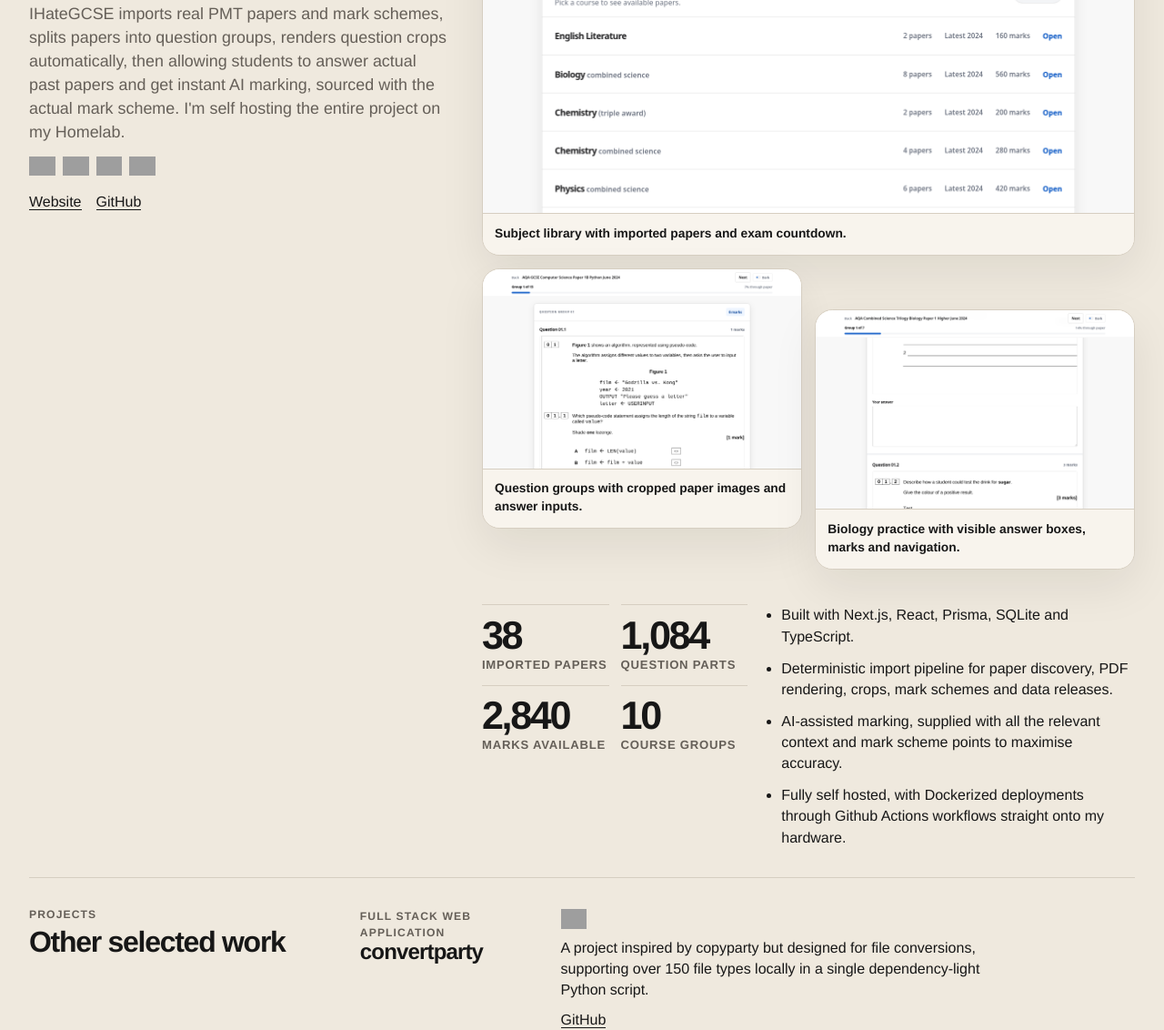
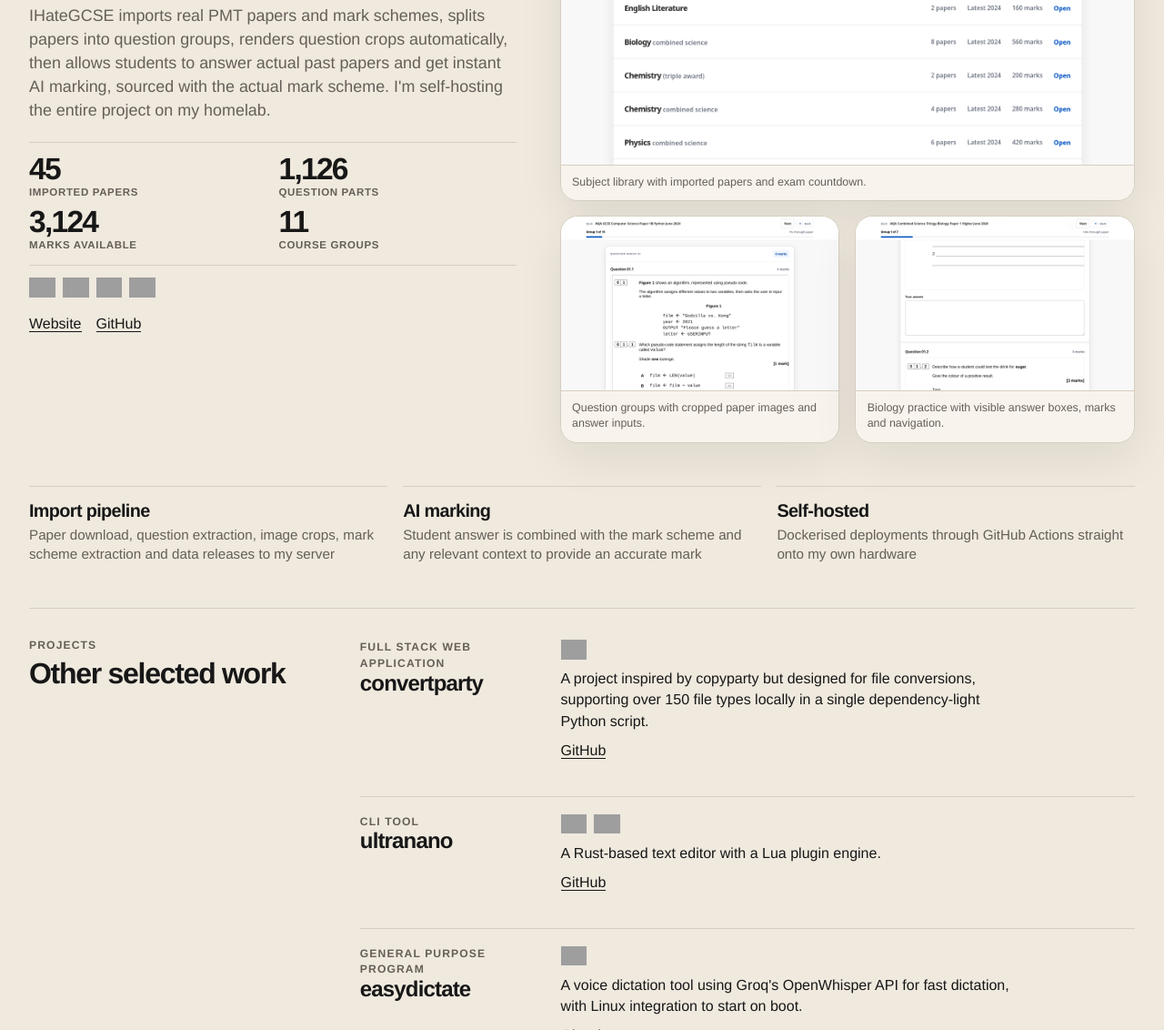
Before and after one commit to stackwill/williamhanlon.com, a website built with Vite: page index.html in a window 1280 px wide. Shown: the part 1977-3109 px from the top of the page at 91% size. Built offline with nearby package versions, Linux system fonts and the light colour scheme; grey boxes are pictures that could not be loaded.

Commit message:
Polish IHateGCSE showcase

```diff
--- a/src/content/site.ts
+++ b/src/content/site.ts
@@ -22,7 +22,10 @@ export type FeaturedProject = {
     readonly value: string;
     readonly label: string;
   }[];
-  readonly highlights: readonly string[];
+  readonly features: readonly {
+    readonly title: string;
+    readonly body: string;
+  }[];
   readonly screenshots: readonly {
     readonly src: string;
     readonly alt: string;
@@ -113,18 +116,26 @@ export const siteData = {
     summary:
       "A GCSE revision website that turns past papers into a marked practice flow.",
     description:
-      "IHateGCSE imports real PMT papers and mark schemes, splits papers into question groups, renders question crops automatically, then allowing students to answer actual past papers and get instant AI marking, sourced with the actual mark scheme. I'm self hosting the entire project on my Homelab.",
+      "IHateGCSE imports real PMT papers and mark schemes, splits papers into question groups, renders question crops automatically, then allows students to answer actual past papers and get instant AI marking, sourced with the actual mark scheme. I'm self-hosting the entire project on my homelab.",
     stats: [
-      { value: "38", label: "imported papers" },
-      { value: "1,084", label: "question parts" },
-      { value: "2,840", label: "marks available" },
-      { value: "10", label: "course groups" },
+      { value: "45", label: "imported papers" },
+      { value: "1,126", label: "question parts" },
+      { value: "3,124", label: "marks available" },
+      { value: "11", label: "course groups" },
     ],
-    highlights: [
-      "Built with Next.js, React, Prisma, SQLite and TypeScript.",
-      "Deterministic import pipeline for paper discovery, PDF rendering, crops, mark schemes and data releases.",
-      "AI-assisted marking, supplied with all the relevant context and mark scheme points to maximise accuracy.",
-      "Fully self hosted, with Dockerized deployments through Github Actions workflows straight onto my hardware.",
+    features: [
+      {
+        title: "Import pipeline",
+        body: "Paper download, question extraction, image crops, mark scheme extraction and data releases to my server",
+      },
+      {
+        title: "AI marking",
+        body: "Student answer is combined with the mark scheme and any relevant context to provide an accurate mark",
+      },
+      {
+        title: "Self-hosted",
+        body: "Dockerised deployments through GitHub Actions straight onto my own hardware",
+      },
     ],
     screenshots: [
       {
--- a/src/render.ts
+++ b/src/render.ts
@@ -140,6 +140,18 @@ const renderFeaturedProject = (project: FeaturedProject) => `
       <h2 id="featured-project-heading">${escapeHtml(project.name)}</h2>
       <p class="featured-project-summary">${escapeHtml(project.summary)}</p>
       <p class="featured-project-description">${escapeHtml(project.description)}</p>
+      <dl class="featured-stats" aria-label="IHateGCSE project metrics">
+        ${project.stats
+          .map(
+            (stat) => `
+              <div>
+                <dt>${escapeHtml(stat.value)}</dt>
+                <dd>${escapeHtml(stat.label)}</dd>
+              </div>
+            `
+          )
+          .join("")}
+      </dl>
       ${renderLanguageBadges(project.languages)}
       <div class="featured-project-actions">
         ${renderLinks(project.links)}
@@ -180,19 +192,18 @@ const renderFeaturedProject = (project: FeaturedProject) => `
     </div>
 
     <div class="featured-project-details" data-scroll-reveal>
-      <dl class="featured-stats">
-        ${project.stats
+      <div class="featured-feature-grid">
+        ${project.features
           .map(
-            (stat) => `
-              <div>
-                <dt>${escapeHtml(stat.value)}</dt>
-                <dd>${escapeHtml(stat.label)}</dd>
-              </div>
+            (feature) => `
+              <article class="featured-feature-card">
+                <h3>${escapeHtml(feature.title)}</h3>
+                <p>${escapeHtml(feature.body)}</p>
+              </article>
             `
           )
           .join("")}
-      </dl>
-      ${renderBulletList(project.highlights, "featured-highlight-list")}
+      </div>
     </div>
   </section>
 `;
--- a/src/styles.css
+++ b/src/styles.css
@@ -513,12 +513,12 @@ select {
 
 .featured-project {
   display: grid;
-  gap: clamp(1.35rem, 3vw, 2.6rem);
+  gap: clamp(1.4rem, 3vw, 2.5rem);
 }
 
 .featured-project-copy {
   display: grid;
-  gap: 0.78rem;
+  gap: 0.82rem;
   max-width: 48rem;
   min-width: 0;
 }
@@ -545,6 +545,36 @@ select {
   font-size: clamp(1rem, 1.6vw, 1.12rem);
 }
 
+.featured-stats {
+  display: grid;
+  grid-template-columns: repeat(2, minmax(0, 1fr));
+  gap: 0.55rem 0.8rem;
+  margin-top: 0.45rem;
+  padding: 0.85rem 0;
+  border-top: 1px solid var(--rule);
+  border-bottom: 1px solid var(--rule);
+}
+
+.featured-stats div {
+  display: grid;
+  gap: 0.04rem;
+}
+
+.featured-stats dt {
+  font-size: clamp(1.45rem, 3vw, 2.1rem);
+  font-weight: 850;
+  line-height: 0.95;
+  letter-spacing: -0.052em;
+}
+
+.featured-stats dd {
+  color: var(--muted);
+  font-size: 0.72rem;
+  font-weight: 750;
+  letter-spacing: 0.055em;
+  text-transform: uppercase;
+}
+
 .featured-project-actions .project-links {
   margin-top: 0.25rem;
 }
@@ -555,7 +585,7 @@ select {
 
 .featured-screenshot-stack {
   display: grid;
-  gap: 0.9rem;
+  gap: 1rem;
 }
 
 .featured-screenshot {
@@ -662,12 +692,13 @@ select {
 }
 
 .featured-screenshot figcaption {
-  padding: 0.72rem 0.82rem 0.82rem;
+  padding: 0.64rem 0.78rem 0.72rem;
   border-top: 1px solid var(--rule);
   background: color-mix(in srgb, var(--panel) 88%, white);
-  color: var(--text);
-  font-size: 0.86rem;
-  font-weight: 700;
+  color: var(--muted);
+  font-size: 0.78rem;
+  font-weight: 500;
+  line-height: 1.35;
 }
 
 .image-lightbox[hidden] {
@@ -766,42 +797,32 @@ select {
 
 .featured-project-details {
   display: grid;
-  gap: 1.2rem;
+  gap: 1rem;
 }
 
-.featured-stats {
+.featured-feature-grid {
   display: grid;
-  grid-template-columns: repeat(2, minmax(0, 1fr));
   gap: 0.8rem;
 }
 
-.featured-stats div {
+.featured-feature-card {
   display: grid;
-  gap: 0.1rem;
-  padding-top: 0.8rem;
+  gap: 0.34rem;
+  align-content: start;
+  padding: 1rem 0;
   border-top: 1px solid var(--rule);
 }
 
-.featured-stats dt {
-  font-size: clamp(1.7rem, 4vw, 2.7rem);
-  font-weight: 850;
-  line-height: 0.95;
-  letter-spacing: -0.055em;
+.featured-feature-card h3 {
+  font-size: clamp(1.03rem, 1.6vw, 1.24rem);
+  line-height: 1.02;
+  letter-spacing: -0.032em;
 }
 
-.featured-stats dd {
+.featured-feature-card p {
   color: var(--muted);
-  font-size: 0.82rem;
-  font-weight: 800;
-  letter-spacing: 0.06em;
-  text-transform: uppercase;
-}
-
-.featured-highlight-list {
-  display: grid;
-  gap: 0.74rem;
-  max-width: 60ch;
-  padding-left: 1.1rem;
+  font-size: 0.95rem;
+  line-height: 1.42;
 }
 
 .sticky-heading {
@@ -906,28 +927,24 @@ select {
   }
 
   .featured-project {
-    grid-template-columns: minmax(14rem, 0.64fr) minmax(0, 1fr);
+    grid-template-columns: minmax(18rem, 0.78fr) minmax(0, 0.92fr);
     align-items: start;
+    gap: clamp(1.8rem, 3.7vw, 3.2rem);
   }
 
-  .featured-project-copy {
-    position: sticky;
-    top: clamp(1.25rem, 5vh, 3rem);
+  .featured-project-media {
+    justify-self: end;
+    width: min(100%, 43rem);
   }
 
   .featured-project-details {
-    grid-column: 2;
-    grid-template-columns: minmax(16rem, 0.72fr) minmax(18rem, 1fr);
-    align-items: start;
-  }
-
-  .featured-stats {
-    grid-template-columns: repeat(2, minmax(0, 1fr));
+    grid-column: 1 / -1;
   }
 
   .featured-screenshot-stack {
     grid-template-columns: repeat(6, minmax(0, 1fr));
     align-items: start;
+    gap: 1rem 1.05rem;
   }
 
   .featured-screenshot {
@@ -944,7 +961,11 @@ select {
 
   .featured-screenshot[data-shot="3"] {
     grid-column: 4 / -1;
-    margin-top: clamp(1.1rem, 4vw, 2.8rem);
+  }
+
+  .featured-feature-grid {
+    grid-template-columns: repeat(3, minmax(0, 1fr));
+    gap: 1.1rem;
   }
 
   .sticky-section {
```
